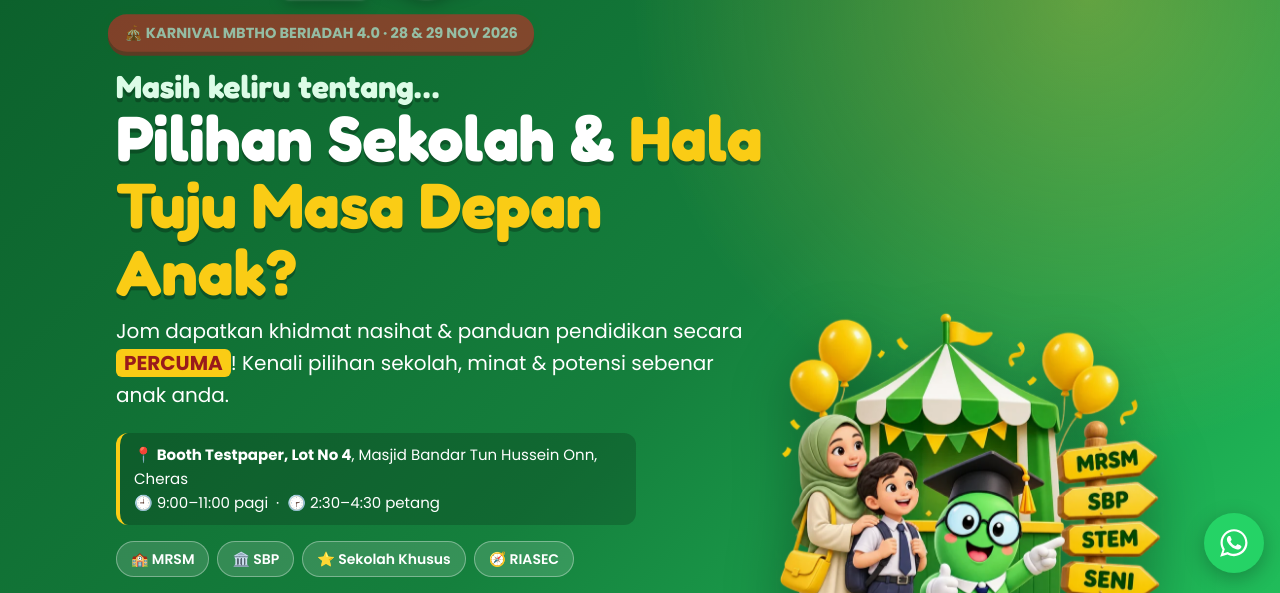
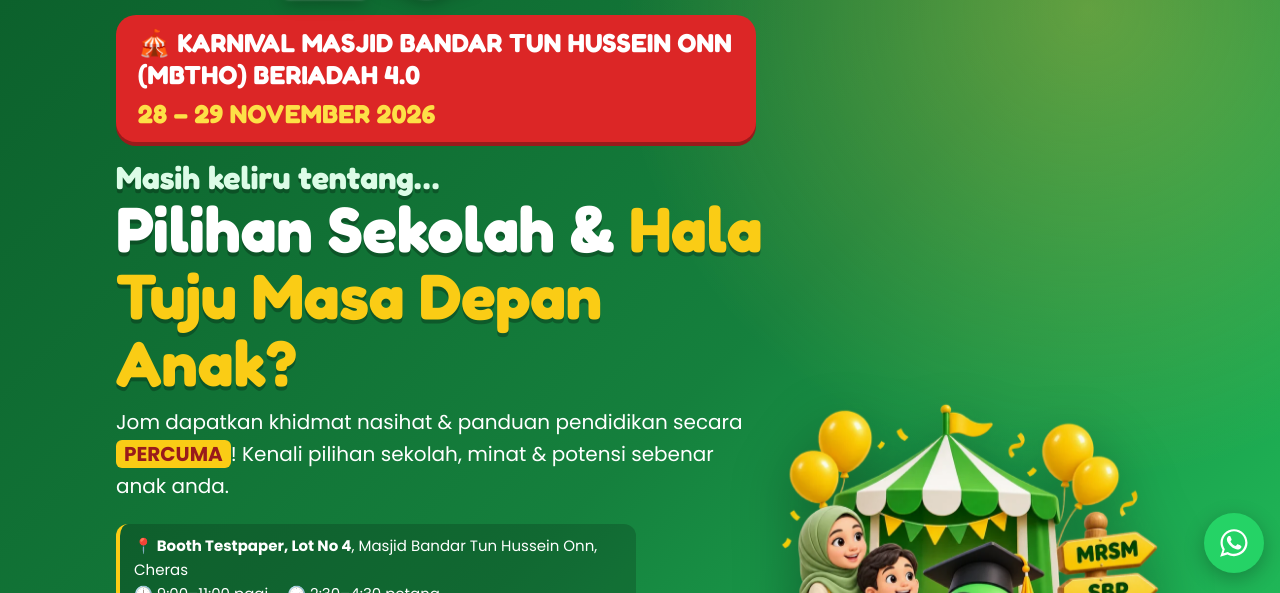
Before and after one commit to brodaysolution/Kompas-Testpaper, a plain HTML site: page index.html in a window 1280 px wide. Shown: the part 207-800 px from the top of the page. Drawn offline with Linux system fonts and the light colour scheme; no server answers.

Commit message:
Label karnival: nama penuh huruf besar, tarikh baris bawah, berkelip 3 saat sahaja
Co-Authored-By: Claude Opus 5.5 <noreply@anthropic.com>
Claude-Session: https://claude.ai/code/session_01T62uKYXoFjrjsswYgHWyVA

```diff
--- a/index.html
+++ b/index.html
@@ -38,7 +38,9 @@ h1 span{color:var(--y)}
 .kerja{display:flex;align-items:center;gap:16px;margin-bottom:18px;flex-wrap:wrap}.kerja small{color:#fff;font-weight:700;font-size:15px}.kerja img{height:84px;width:auto;display:block;filter:drop-shadow(0 0 1.5px #fff) drop-shadow(0 0 1.5px #fff) drop-shadow(0 0 1px #fff) drop-shadow(0 4px 8px rgba(0,0,0,.3))}
 @media(max-width:760px){.kerja{justify-content:center}}
 @media(max-width:520px){.kerja img{height:68px}.kerja{gap:12px}.kerja small{width:100%;text-align:center;margin-bottom:-6px}}
-.blink{animation:blink 1.1s ease-in-out infinite}
+.blink{animation:blink 1s ease-in-out 3}
+.evtag{font:700 clamp(18px,2.4vw,26px)/1.25 'Fredoka',sans-serif;text-transform:uppercase;letter-spacing:.3px;padding:12px 22px;border-radius:20px;max-width:640px}.evtag .t2{color:var(--y2);display:block;margin-top:6px}.evtag i{display:none}
+@media(max-width:760px){.evtag{display:block;font-size:20px;padding:12px 16px}.evtag .t2{display:block;margin-top:6px;font-size:22px}.evtag i{display:none}}
 @keyframes blink{0%,100%{opacity:1;transform:scale(1);box-shadow:0 4px 0 var(--red2),0 0 0 0 rgba(250,204,21,.8)}50%{opacity:.55;transform:scale(1.04);box-shadow:0 4px 0 var(--red2),0 0 0 8px rgba(250,204,21,0)}}
 #party{position:fixed;inset:0;pointer-events:none;z-index:50;overflow:hidden}
 .bl{position:absolute;bottom:-140px;width:56px;height:70px;border-radius:50% 50% 48% 48%;animation:rise 2.8s cubic-bezier(.3,.6,.4,1) forwards;box-shadow:inset -8px -10px 0 rgba(0,0,0,.12),inset 6px 8px 0 rgba(255,255,255,.35)}
@@ -113,7 +115,7 @@ footer{text-align:center;background:var(--g1);color:#bbf7d0;padding:30px 0 90px;
 
 <header><div class="w"><div class="txt">
 <div class="kerja"><small>Dengan Kerjasama:</small><img src="img/logo-masjid.png" alt="Masjid Bandar Tun Hussein Onn"><img src="img/logo-karnival.png" alt="Karnival Masjid BTHO Beriadah 4.0"></div>
-<span class="tag blink">🎪 KARNIVAL MBTHO BERIADAH 4.0 · 28 &amp; 29 NOV 2026</span>
+<span class="tag blink evtag"><span class="t1">🎪 KARNIVAL MASJID BANDAR TUN HUSSEIN ONN (MBTHO) BERIADAH 4.0</span><span class="t2"><i> · </i>28 – 29 NOVEMBER 2026</span></span>
 <h1><small>Masih keliru tentang…</small>Pilihan Sekolah &amp; <span>Hala Tuju Masa Depan Anak?</span></h1>
 <p class="sub">Jom dapatkan khidmat nasihat &amp; panduan pendidikan secara <mark>PERCUMA</mark>! Kenali pilihan sekolah, minat &amp; potensi sebenar anak anda.</p>
 <div class="evt">📍 <b>Booth Testpaper, Lot No 4</b>, Masjid Bandar Tun Hussein Onn, Cheras<br>🕘 9:00–11:00 pagi &nbsp;·&nbsp; 🕝 2:30–4:30 petang</div>
```
